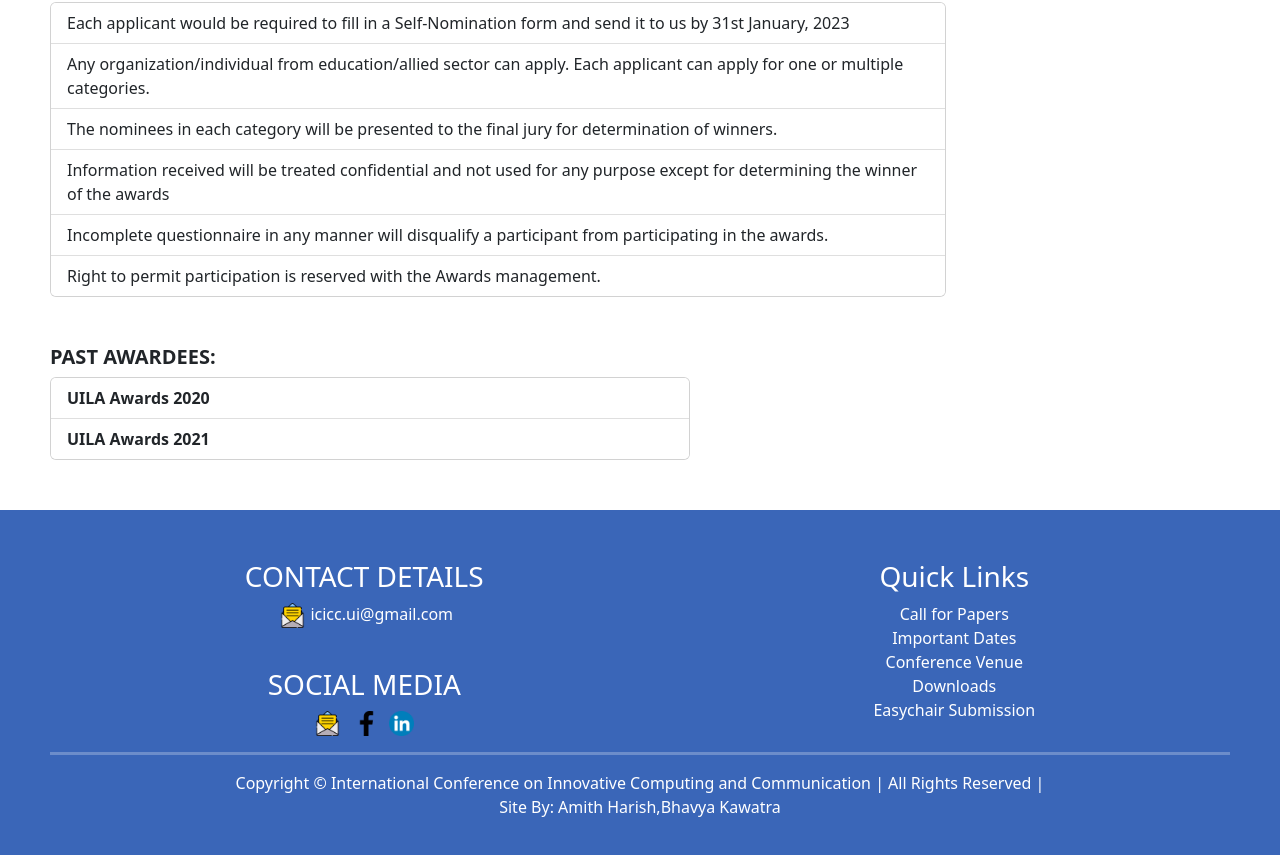
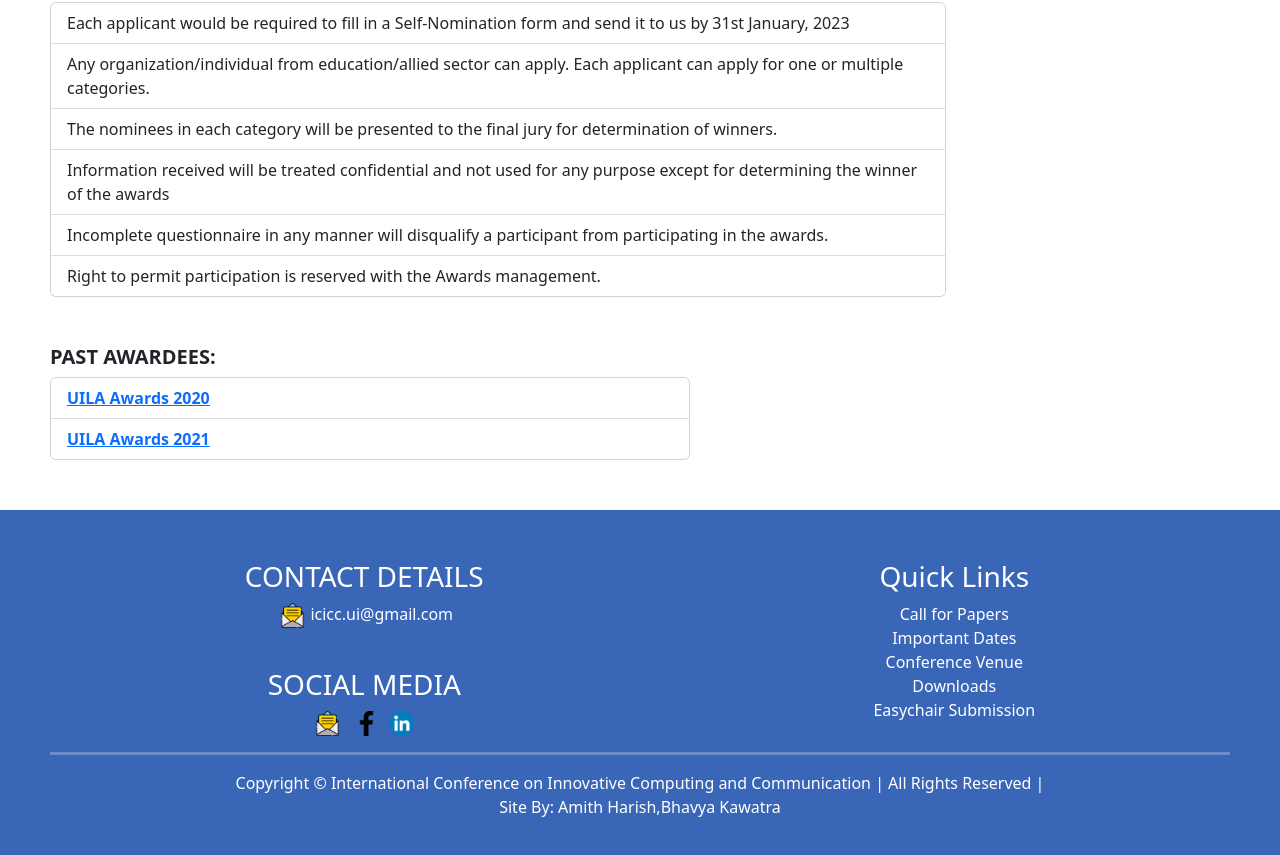
Before and after one commit to bhavyak13/icicc-conf, a React (Create React App) app: page /awards in a window 1280 px wide. Shown: the part 4606-5461 px from the top of the page. Built offline with nearby package versions, Linux system fonts and the light colour scheme.

Commit message:
Updated info

```diff
--- a/src/Awards/awards.js
+++ b/src/Awards/awards.js
@@ -607,8 +607,8 @@ Supervisor of the Year
 <h5 style={{fontWeight:"700"}}>PAST AWARDEES:</h5>
 			<Card style={{ width: '50vw' }}>
       <ListGroup variant="flush">
-        <ListGroup.Item><b>UILA Awards 2020</b></ListGroup.Item>
-        <ListGroup.Item><b>UILA Awards 2021</b></ListGroup.Item>
+        <ListGroup.Item><a href={require("./award-2020.pdf")}><b>UILA Awards 2020</b></a></ListGroup.Item>
+        <ListGroup.Item><a href={require("./award-2021.pdf")}><b>UILA Awards 2021</b></a></ListGroup.Item>
       </ListGroup>
 </Card>
 
--- a/src/Home/HomeContent.js
+++ b/src/Home/HomeContent.js
@@ -15,7 +15,7 @@ const HomeCont = () => {
       <hr />
       <div className={style.flex}>
         <div className={style.abtContent}>
-          <p>International Conference on Innovative Computing and Communication (ICICC 2023) is organised with the objective of bringing together innovative scientists, professors, research scholars, students and industrial experts in the field of Computing and Communication to a common forum. The primary goal of the conference is to promote the exchange of innovative scientific information between researchers, developers, engineers, students, and practitioners. Another goal is to promote the transformation of fundamental research into institutional and industrialized research and to convert applied exploration into real time application. Overall, the conference will provide the researchers and attendees with prospects for national and international collaboration and networking among universities and institutions from India and abroad for promoting research. ICICC- 2023 will be held at Shaheed Sukhdev College of Business Studies, University of Delhi, New Delhi. All the accepted papers (after double blinded peer review) will be published as proceedings of ICICC-2023 indexed by Scopus and other reputed databases.
+          <p>International Conference on Innovative Computing and Communication (ICICC 2023) is organised with the objective of bringing together innovative scientists, professors, research scholars, students and industrial experts in the field of Computing and Communication to a common forum. The primary goal of the conference is to promote the exchange of innovative scientific information between researchers, developers, engineers, students, and practitioners. Another goal is to promote the transformation of fundamental research into institutional and industrialized research and to convert applied exploration into real time application. Overall, the conference will provide the researchers and attendees with prospects for national and international collaboration and networking among universities and institutions from India and abroad for promoting research. ICICC- 2023 will be held at Shaheed Sukhdev College of Business Studies, University of Delhi, New Delhi. All the accepted papers (after double blinded peer review) will be published as proceedings of ICICC-2023 in Springer Lecture Notes on Networks & Systems indexed by Scopus and other reputed databases.
           </p>
           <p>Paper Submission Link :<a href="https://easychair.org/conferences/?conf=icicc2023"> Easychair Submission</a></p>
         </div>
--- a/src/Publications/publications.js
+++ b/src/Publications/publications.js
@@ -31,7 +31,7 @@ return(
         <div className={style.flex}>
         <div className={style.publications}>
         <h3 style={{textAlign:"center"}}>PUBLICATION- PROCEEDINGS</h3><br />
-        <p>All the accepted papers of ICCCN-2022 will be published as a proceedings of          ICCCN-2022 indexed by Scopus, Ei, WoS, and other reputed databases.<br></br>
+        <p>All the accepted papers of ICICC - 2023 will be published as a proceedings of ICICC - 2023 indexed by Scopus, Ei, WoS, and other reputed databases.<br></br>
         High-quality selected extended papers of the conference will be invited to submit for publication in the special issues of the following journals :</p>
 
         <div className={style.pubCont}>
```
Also changed, not shown: 9 other files (tests, documents, lock files or other folders).
